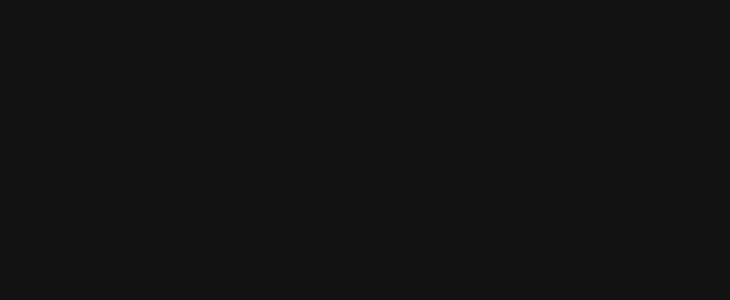
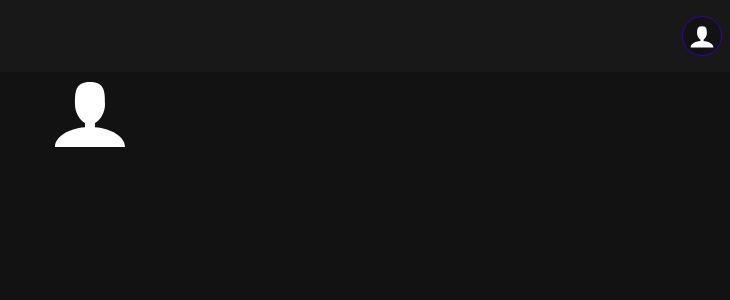
Before and after one commit to RuizHenrique01/Study_Manager-web, a React (Create React App) app: page /perfil in a window 1280 px wide. Shown: the top 300 px of the page, without its empty margins (550-1280 px from the left). Built offline with nearby package versions, Linux system fonts and the light colour scheme.

Commit message:
Criando algumas rotas e dando continuidade a página de perfil do usuário

```diff
--- a/src/app.jsx
+++ b/src/app.jsx
@@ -1,15 +1,20 @@
 import React from 'react';
-import { BrowserRouter as Router, Route} from 'react-router-dom';
+import { BrowserRouter as Router, Route } from 'react-router-dom';
 import Login from './pages/Login'
 import Signup from './pages/Signup';
 import Home from './pages/Home';
+import Perfil from './pages/Perfil';
 
 const App = () => {
     return (
         <Router>
-            <Route path={["/", "/login"]} exact component={Login}/>
-            <Route path="/signup" exact component={Signup}/>
-            <Route path="/home" exact component={Home}/>
+            <Route path={["/", "/login"]} exact component={Login} />
+            <Route path="/signup" exact component={Signup} />
+            <Route path={[
+                "/home",
+                "/home/project/:id/tasks"
+            ]} exact component={Home} />
+            <Route path="/perfil" exact component={Perfil} />
         </Router>
     );
 };
--- a/src/components/Header/index.jsx
+++ b/src/components/Header/index.jsx
@@ -1,11 +1,20 @@
 import React from 'react';
 import './index.css'
+
+import { useHistory } from "react-router-dom";
 import userImage from '~/assets/user.svg'
 
 const Header = () => {
+
+    const history = useHistory();
+
+    const handlePerfil = () => {
+        history.push('/Perfil');
+    }
+
     return (
         <header className="home-header">
-            <button className="home-header-button">
+            <button className="home-header-button" onClick={handlePerfil}>
                 <img className="home-header-image" src={userImage} alt="Imagem do Usuário"/>
             </button>
         </header>
--- a/src/pages/Home/index.jsx
+++ b/src/pages/Home/index.jsx
@@ -1,16 +1,16 @@
 import React from 'react';
-
+import { BrowserRouter as Router, Route} from 'react-router-dom';
 import Header from '~/components/Header';
-//import Projects from './Projects';
+import Projects from './Projects';
 import Tasks from './Tasks';
 
 const Home = () => {
     return (
-        <>
-        <Header/>
-
-        <Tasks />
-        </>
+        <Router>
+            <Header />
+            <Route path="/home/project/:id/tasks" exact component={Tasks}/>
+            <Route path="/home" exact component={Projects}/>
+        </Router>
     );
 };
 
--- a/src/pages/Perfil/index.css
+++ b/src/pages/Perfil/index.css
@@ -0,0 +1,18 @@
+.perfil-main{
+    width: 100%;
+    display: flex;
+    flex-wrap: wrap;
+    box-sizing: border-box;
+}
+
+.perfil-flex{
+    flex: 100%;
+    display: flex;
+    flex-direction: column;
+}
+
+.perfil-foto{
+    width: 10vh;
+    height: 10vh;
+    align-self: center;
+}
--- a/src/pages/Perfil/index.jsx
+++ b/src/pages/Perfil/index.jsx
@@ -0,0 +1,24 @@
+import React from 'react';
+import './index.css';
+
+import Header from '~/components/Header';
+import userImage from '~/assets/user.svg';
+
+const Perfil = () => {
+    return (
+        <>
+            <Header />
+            <main className="perfil-main">
+                <div className="perfil-flex">
+                    <img src={userImage} alt="Foto de perfil do usuário."
+                        className="perfil-foto" />
+                </div>
+                <div className="perfil-flex">
+
+                </div>
+            </main>
+        </>
+    );
+}
+
+export default Perfil;
```
